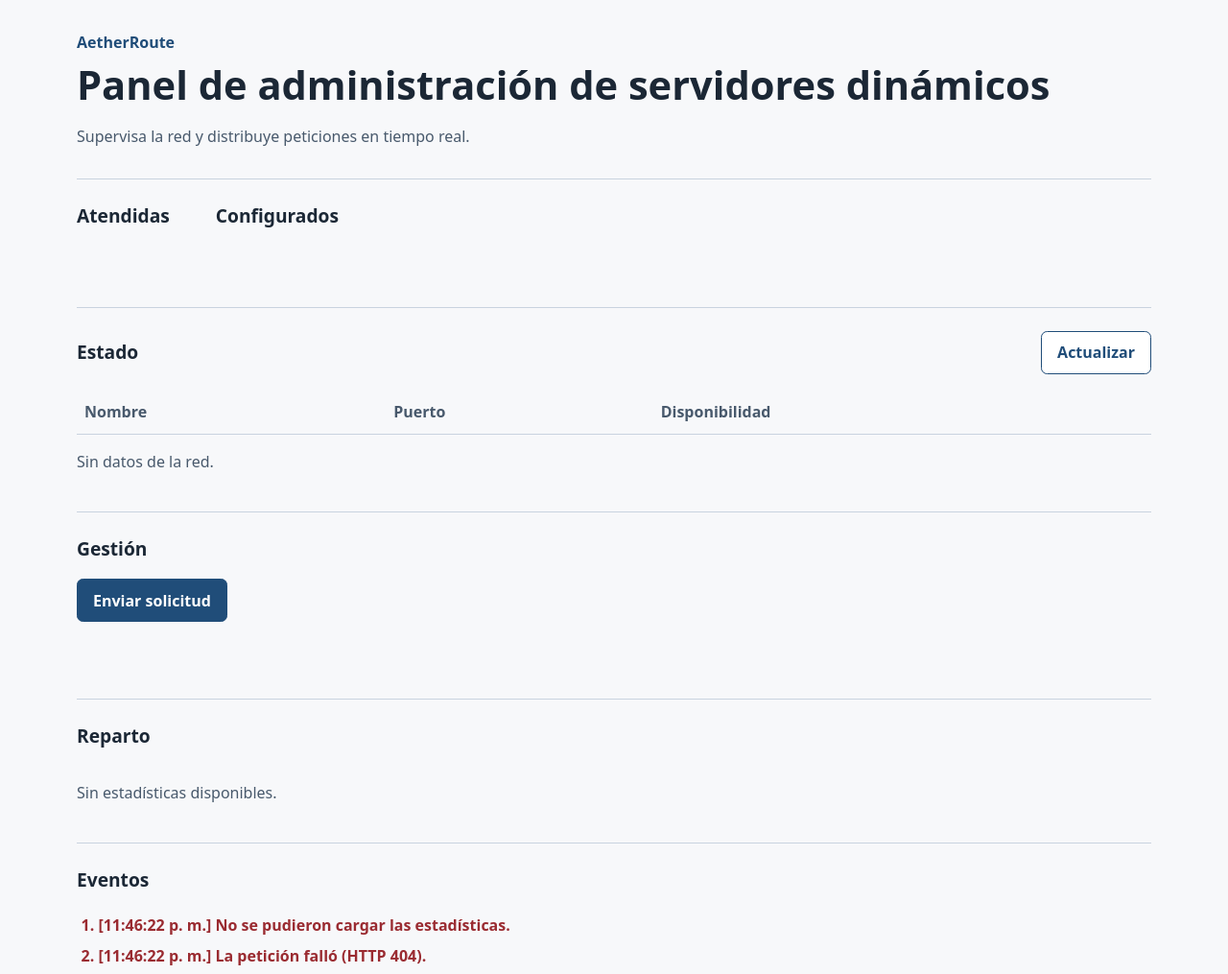
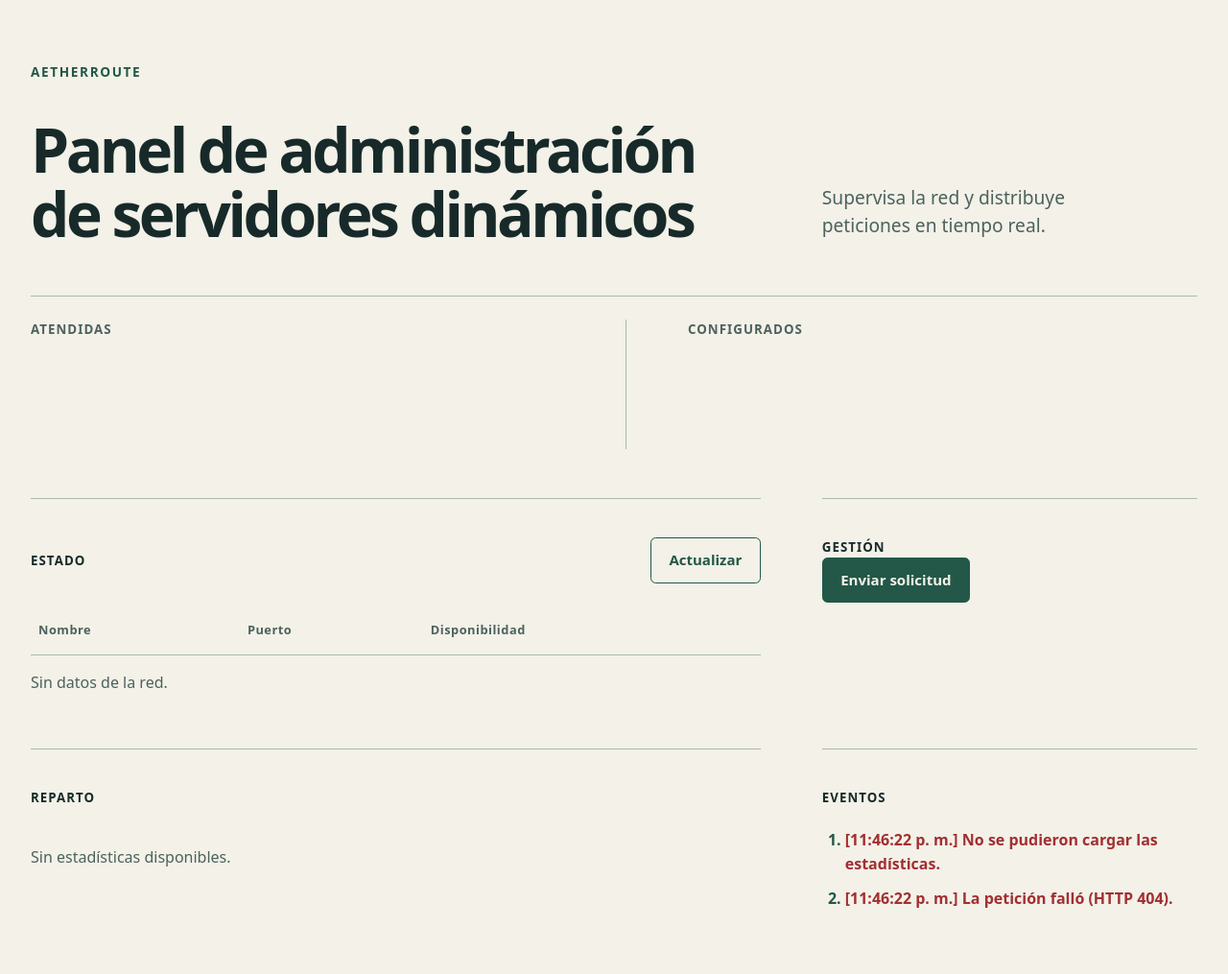
Before and after one commit to RavenCore99/AetherRoute, a plain HTML site: page web/index.html in a window 1280 px wide. Shown: the whole page at 96% size. Drawn offline with Linux system fonts and the light colour scheme; no server answers.

Commit message:
feat: diseñar base editorial y tema automático

```diff
--- a/web/estilos.css
+++ b/web/estilos.css
@@ -1,55 +1,203 @@
 :root {
   color-scheme: light;
-  --color-fondo: #f7f8fa;
-  --color-superficie: #ffffff;
-  --color-texto: #1b2735;
-  --color-secundario: #48596c;
-  --color-borde: #c9d3df;
-  --color-acento: #204d79;
-  --color-acento-texto: #ffffff;
-  --color-activo: #175b37;
-  --color-inactivo: #9a2b31;
-  --espacio: 1rem;
-  --radio: 0.4rem;
-  --sombra: 0 1px 4px #1b27351a;
+  --ui-bg-primary: #f3f1e8;
+  --ui-bg-secondary: #e9ebe3;
+  --ui-bg-quaternary: #e1e7dc;
+  --ui-text-primary: #172a29;
+  --ui-text-secondary: #4c625d;
+  --ui-text-tertiary: #4c625d;
+  --ui-stroke-tertiary: #a9bab0;
+  --ui-accent: #235747;
+  --ui-accent-hover: #173e32;
+  --ui-accent-contrast: #f3f1e8;
+  --ui-positive: #235747;
+  --ui-danger: #a12f31;
+  --stroke-nous: 1px solid var(--ui-stroke-tertiary);
+  --shadow-nous: 0 12px 40px #172a2914;
+  --espacio-1: 0.5rem;
+  --espacio-2: 1rem;
+  --espacio-3: 1.5rem;
+  --espacio-4: 2.5rem;
+  --radio: 0.35rem;
   --duracion: 120ms;
 }
 
+@media (prefers-color-scheme: dark) {
+  :root {
+    color-scheme: dark;
+    --ui-bg-primary: #111d1e;
+    --ui-bg-secondary: #1d2b2b;
+    --ui-bg-quaternary: #293b39;
+    --ui-text-primary: #e8eee7;
+    --ui-text-secondary: #afc5bd;
+    --ui-text-tertiary: #afc5bd;
+    --ui-stroke-tertiary: #49605a;
+    --ui-accent: #b7d7af;
+    --ui-accent-hover: #d4e7cf;
+    --ui-accent-contrast: #111d1e;
+    --ui-positive: #b7d7af;
+    --ui-danger: #f0aaa2;
+    --shadow-nous: 0 12px 40px #00000033;
+  }
+}
+
 * { box-sizing: border-box; }
-body { margin: 0; background: var(--color-fondo); color: var(--color-texto); font: 1rem/1.5 system-ui, sans-serif; }
-.contenedor { width: min(100% - 2rem, 70rem); margin-inline: auto; padding-block: 2rem 4rem; }
-header { margin-bottom: calc(var(--espacio) * 2); }
-h1 { margin: 0; font-size: clamp(1.7rem, 4vw, 2.6rem); line-height: 1.2; }
-h2 { margin: 0 0 var(--espacio); font-size: 1.2rem; }
-.marca { margin: 0 0 0.5rem; color: var(--color-acento); font-weight: 700; }
-.descripcion, .vacio { color: var(--color-secundario); }
-section { border-top: 1px solid var(--color-borde); padding-block: calc(var(--espacio) * 1.5); }
-.resumen { display: flex; gap: calc(var(--espacio) * 3); flex-wrap: wrap; }
-.metrica output { display: block; min-height: 2.5rem; font-size: 2rem; font-weight: 700; }
-.cabecera-seccion { display: flex; align-items: center; justify-content: space-between; gap: var(--espacio); flex-wrap: wrap; }
-.cabecera-seccion h2 { margin-bottom: 0; }
-.boton { border: 1px solid var(--color-acento); border-radius: var(--radio); background: var(--color-acento); color: var(--color-acento-texto); cursor: pointer; font: inherit; font-weight: 600; padding: 0.6rem 1rem; transition: background-color var(--duracion), opacity var(--duracion); }
-.boton--secundario { background: var(--color-superficie); color: var(--color-acento); }
-.boton:disabled { cursor: not-allowed; opacity: 0.5; }
-.boton:focus-visible { outline: 3px solid var(--color-acento); outline-offset: 3px; }
-.tabla-contenedor { overflow-x: auto; margin-top: var(--espacio); }
-table { width: 100%; border-collapse: collapse; text-align: left; }
-th, td { border-bottom: 1px solid var(--color-borde); padding: 0.7rem 0.5rem; }
-th { color: var(--color-secundario); font-weight: 600; }
-.estado--activo { color: var(--color-activo); font-weight: 700; }
-.estado--inactivo, .error { color: var(--color-inactivo); font-weight: 700; }
-#aviso:not([hidden]) { border: 1px solid var(--color-borde); border-radius: var(--radio); background: var(--color-superficie); padding: var(--espacio); }
-#resultado { min-height: 1.5rem; }
-#estadisticas { display: grid; gap: 0.8rem; }
-.estadistica { display: grid; grid-template-columns: minmax(7rem, 1fr) minmax(5rem, 2fr) auto; gap: 0.8rem; align-items: center; }
-.estadistica progress { width: 100%; accent-color: var(--color-acento); }
-#eventos { padding-left: 1.4rem; }
-#eventos li { padding-block: 0.25rem; }
+body {
+  margin: 0;
+  background: var(--ui-bg-primary);
+  color: var(--ui-text-primary);
+  font: 1rem/1.55 system-ui, sans-serif;
+}
+.contenedor {
+  width: min(100% - 3rem, 76rem);
+  margin-inline: auto;
+  padding-block: clamp(2rem, 5vw, 5rem) 5rem;
+  display: grid;
+  grid-template-columns: minmax(0, 1.75fr) minmax(17rem, 0.9fr);
+  column-gap: clamp(2rem, 5vw, 5rem);
+}
+header {
+  grid-column: 1 / -1;
+  display: grid;
+  grid-template-columns: minmax(0, 1.75fr) minmax(17rem, 0.9fr);
+  column-gap: clamp(2rem, 5vw, 5rem);
+  align-items: end;
+  padding-bottom: clamp(2rem, 4vw, 4rem);
+}
+.marca {
+  grid-column: 1 / -1;
+  margin: 0 0 clamp(1.75rem, 3vw, 3.5rem);
+  color: var(--ui-accent);
+  font-size: 0.85rem;
+  font-weight: 750;
+  letter-spacing: 0.12em;
+  text-transform: uppercase;
+}
+h1 {
+  max-width: 21ch;
+  margin: 0;
+  font-size: clamp(2.65rem, 5vw, 4.5rem);
+  font-weight: 720;
+  letter-spacing: -0.055em;
+  line-height: 1.04;
+  text-wrap: balance;
+}
+h2 {
+  margin: 0;
+  font-size: 0.83rem;
+  font-weight: 750;
+  letter-spacing: 0.08em;
+  text-transform: uppercase;
+}
+.descripcion {
+  max-width: 26ch;
+  margin: 0 0 0.4rem;
+  color: var(--ui-text-secondary);
+  font-size: clamp(1rem, 1.5vw, 1.2rem);
+}
+.vacio { color: var(--ui-text-secondary); }
+section {
+  min-width: 0;
+  border-top: var(--stroke-nous);
+  padding-block: var(--espacio-4);
+}
+.resumen {
+  grid-column: 1 / -1;
+  display: grid;
+  grid-template-columns: repeat(2, minmax(0, 1fr));
+  gap: var(--espacio-3);
+  padding-block: var(--espacio-3) clamp(2rem, 4vw, 3.25rem);
+}
+.metrica + .metrica {
+  border-left: var(--stroke-nous);
+  padding-left: clamp(1.5rem, 5vw, 5rem);
+}
+.metrica h2 { color: var(--ui-text-secondary); }
+.metrica output {
+  display: block;
+  min-height: 1.1em;
+  margin-top: var(--espacio-2);
+  font-size: clamp(3.5rem, 7vw, 6rem);
+  font-weight: 650;
+  letter-spacing: -0.07em;
+  line-height: 1;
+  font-variant-numeric: tabular-nums;
+}
+.cabecera-seccion {
+  display: flex;
+  align-items: center;
+  justify-content: space-between;
+  gap: var(--espacio-2);
+}
+.boton {
+  border: 1px solid var(--ui-accent);
+  border-radius: var(--radio);
+  background: var(--ui-accent);
+  color: var(--ui-accent-contrast);
+  cursor: pointer;
+  font: inherit;
+  font-size: 0.94rem;
+  font-weight: 700;
+  padding: 0.7rem 1.15rem;
+  transition: background-color var(--duracion), color var(--duracion), opacity var(--duracion);
+}
+.boton:hover:not(:disabled) { background: var(--ui-accent-hover); }
+.boton--secundario { background: transparent; color: var(--ui-accent); }
+.boton--secundario:hover:not(:disabled) { color: var(--ui-accent-contrast); }
+.boton:disabled { cursor: not-allowed; opacity: 0.55; }
+.boton:focus-visible { outline: 3px solid var(--ui-accent); outline-offset: 3px; }
+.tabla-contenedor { overflow-x: auto; margin-top: var(--espacio-3); }
+table { width: 100%; min-width: 31rem; border-collapse: collapse; text-align: left; }
+th, td { border-bottom: var(--stroke-nous); padding: 0.95rem var(--espacio-1); }
+th {
+  color: var(--ui-text-secondary);
+  font-size: 0.8rem;
+  font-weight: 700;
+  letter-spacing: 0.04em;
+}
+td { font-variant-numeric: tabular-nums; }
+.estado--activo { color: var(--ui-positive); font-weight: 750; }
+.estado--inactivo, .error { color: var(--ui-danger); font-weight: 750; }
+#aviso:not([hidden]) {
+  grid-column: 1 / -1;
+  border-top: var(--stroke-nous);
+  background: var(--ui-bg-secondary);
+  padding: var(--espacio-2);
+}
+#resultado { min-height: 3rem; color: var(--ui-text-secondary); }
+#resultado.error { color: var(--ui-danger); }
+#estadisticas { display: grid; gap: var(--espacio-3); margin-top: var(--espacio-3); }
+.estadistica {
+  display: grid;
+  grid-template-columns: minmax(7rem, 1fr) minmax(5rem, 2fr) auto;
+  gap: var(--espacio-2);
+  align-items: center;
+  font-variant-numeric: tabular-nums;
+}
+.estadistica progress { width: 100%; height: 0.7rem; accent-color: var(--ui-accent); }
+#eventos { padding-left: var(--espacio-3); color: var(--ui-text-secondary); }
+#eventos li { padding-block: 0.35rem; }
+#eventos li::marker { color: var(--ui-accent); }
+#eventos li.error { color: var(--ui-danger); }
 [hidden] { display: none; }
 
-@media (max-width: 35rem) {
-  .contenedor { width: min(100% - 1.5rem, 70rem); padding-top: 1rem; }
-  .resumen { gap: calc(var(--espacio) * 1.5); }
+@media (max-width: 64rem) {
+  .contenedor, header { grid-template-columns: minmax(0, 1fr); }
+  .descripcion { max-width: 48ch; margin-top: var(--espacio-3); }
+  header, .resumen, #aviso:not([hidden]) { grid-column: 1; }
+}
+
+@media (max-width: 36rem) {
+  .contenedor { width: min(100% - 2rem, 76rem); padding-top: 1.75rem; }
+  .marca { margin-bottom: 3rem; }
+  h1 { font-size: clamp(2.2rem, 9vw, 3rem); }
+  .resumen { gap: var(--espacio-2); }
+  .metrica + .metrica { padding-left: var(--espacio-2); }
+  .metrica output { font-size: clamp(2.8rem, 12vw, 4rem); }
+  table { min-width: 0; }
+  th, td { padding-inline: 0.25rem; }
+  th { font-size: 0.68rem; letter-spacing: 0; }
+  td { font-size: 0.88rem; }
   .estadistica { grid-template-columns: 1fr auto; }
   .estadistica progress { grid-column: 1 / -1; grid-row: 2; }
 }
```
